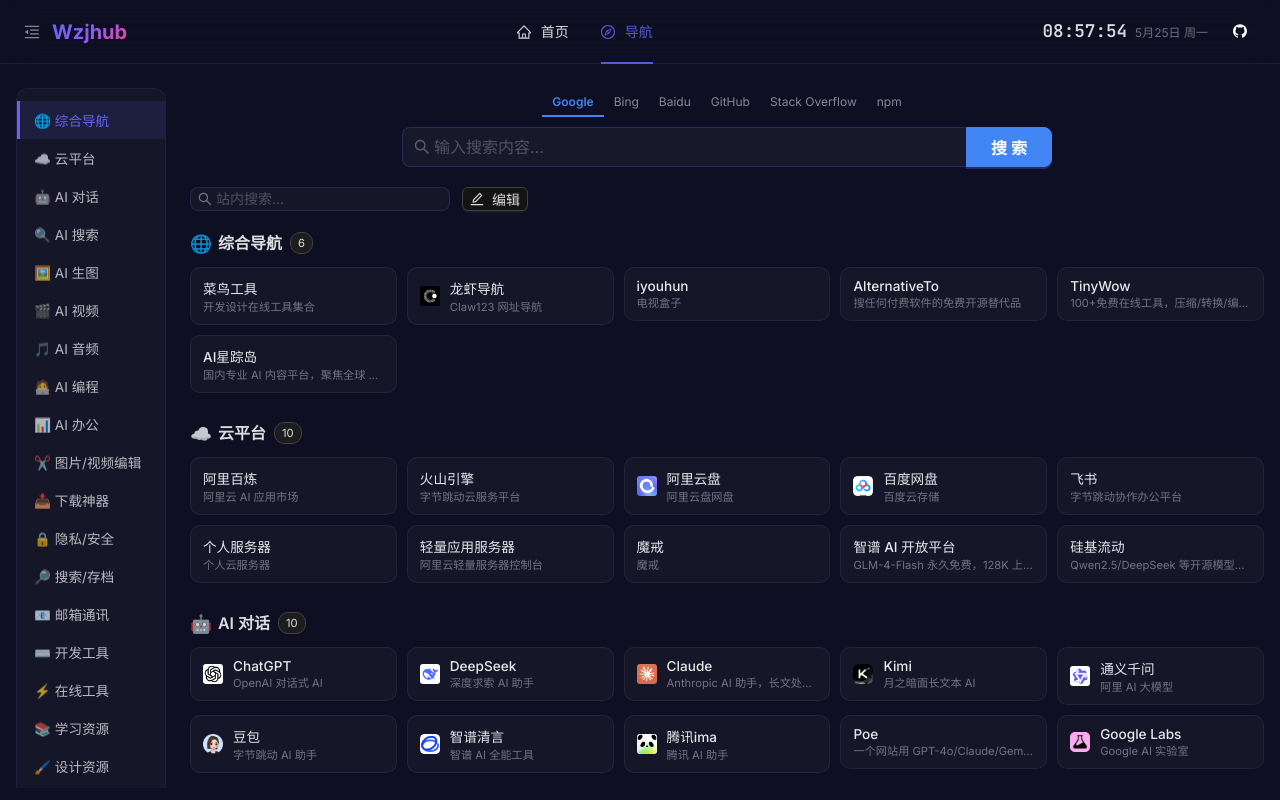
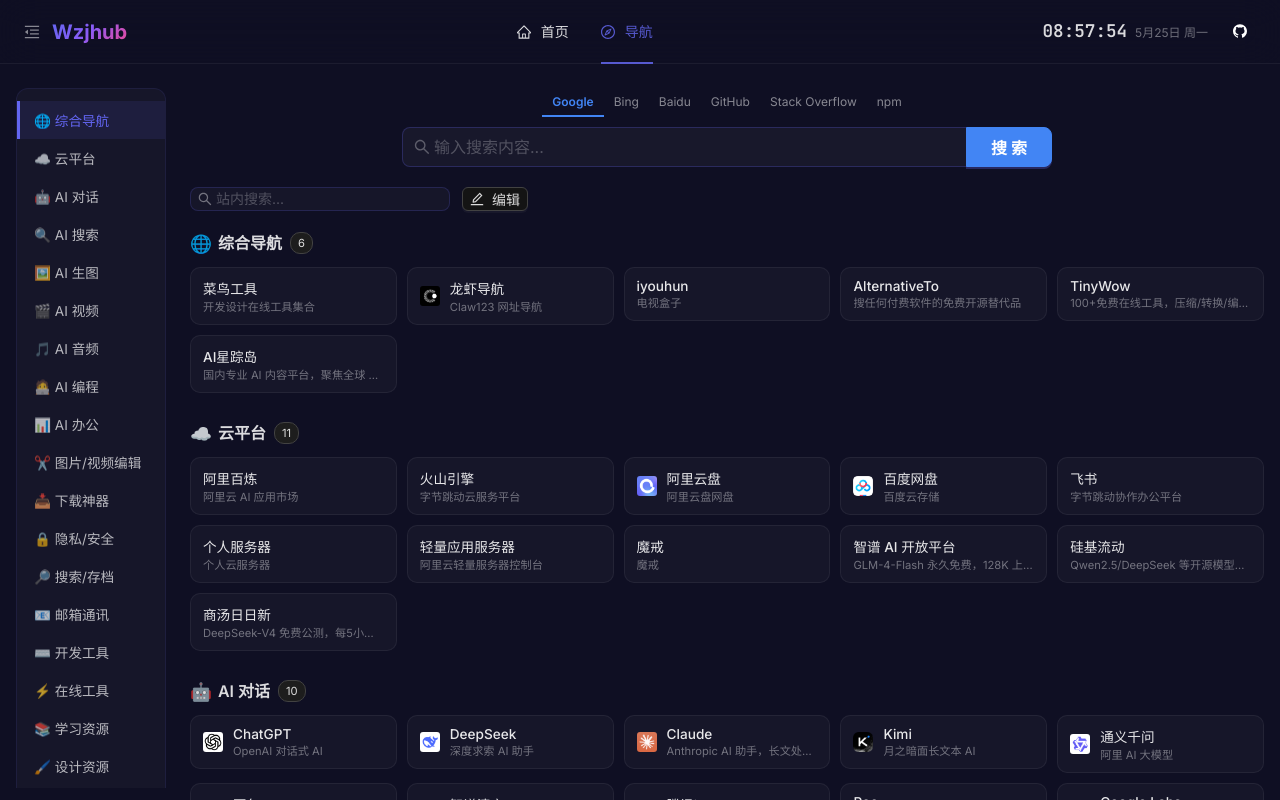
Before and after one commit to wzjhub/wzjhub.github.io, a React (Vite) app: page /nav in a window 1280 px wide. Shown: the top 800 px of the page. Built offline with nearby package versions, Linux system fonts and the light colour scheme.

Commit message:
feat: 添加商汤日日新平台到云平台导航

```diff
--- a/src/pages/Navigation/data.ts
+++ b/src/pages/Navigation/data.ts
@@ -41,6 +41,7 @@
       { id: 'plat-8', title: '魔戒', url: 'https://mojie.ws/#/knowledge', desc: '魔戒' },
       { id: 'plat-9', title: '智谱 AI 开放平台', url: 'https://open.bigmodel.cn', desc: 'GLM-4-Flash 永久免费，128K 上下文' },
       { id: 'plat-10', title: '硅基流动', url: 'https://siliconflow.cn', desc: 'Qwen2.5/DeepSeek 等开源模型免费 API' },
+      { id: 'plat-11', title: '商汤日日新', url: 'https://www.sensenova.cn/token-plan', desc: 'DeepSeek-V4 免费公测，每5小时500次，可接入 Claude Code' },
     ],
   },
   {
```
